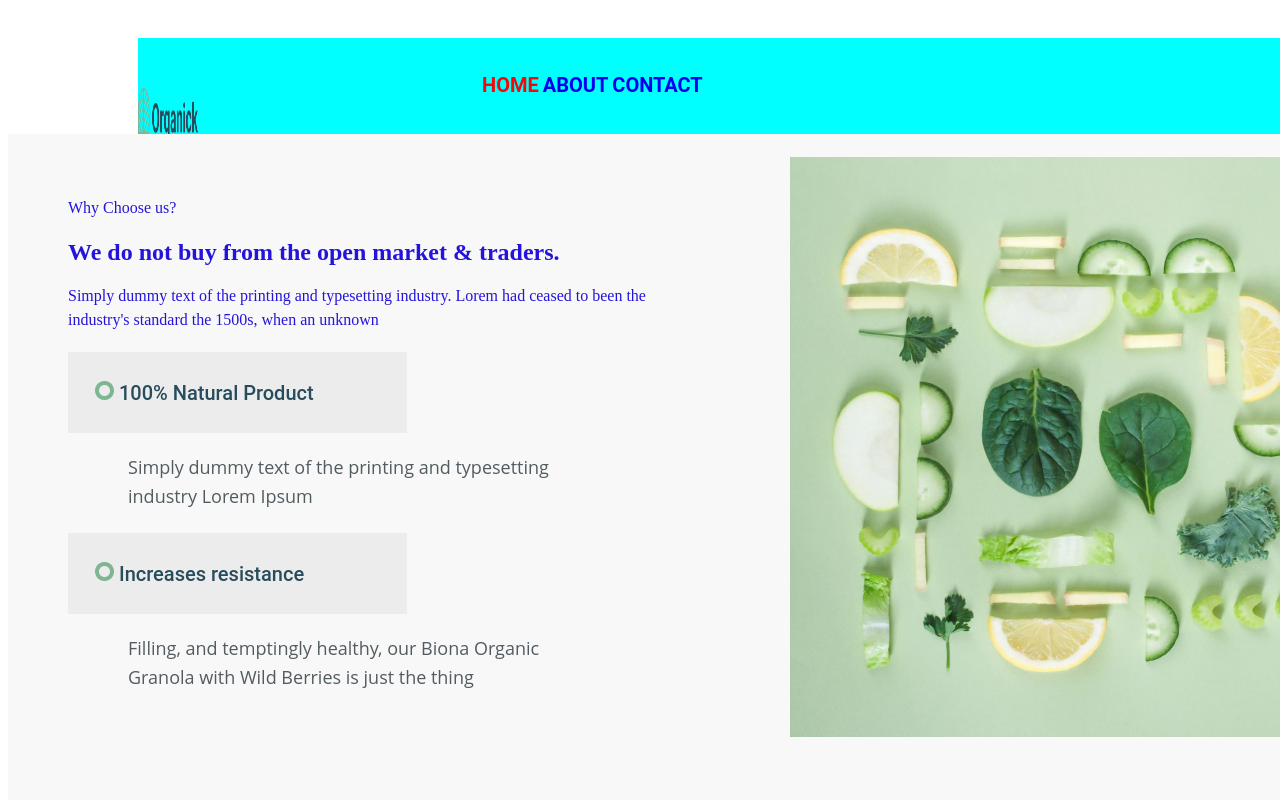
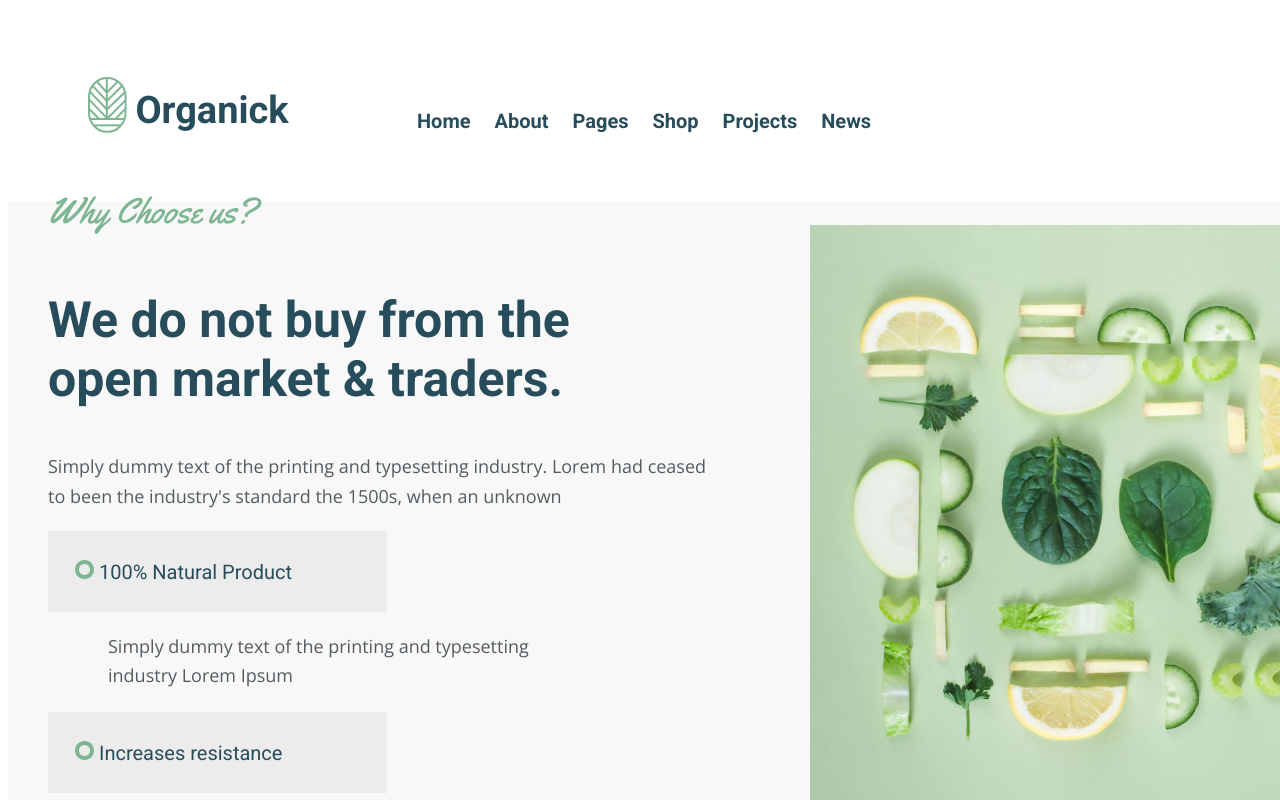
Before and after one commit to salosalo123/lesson-4, a plain HTML site: page index.html in a window 1280 px wide. Shown: the top 800 px of the page. Drawn offline with nearby package versions, Linux system fonts and the light colour scheme.

Commit message:
end the page

```diff
--- a/css/style.css
+++ b/css/style.css
@@ -1,48 +1,105 @@
 @import url("https://fonts.googleapis.com/css2?family=Inter&display=swap");
-
+@import url("https://fonts.googleapis.com/css2?family=Roboto:wght@400;700&display=swap");
+@import url("https://fonts.googleapis.com/css2?family=Yellowtail&display=swap");
+@import url("https://fonts.googleapis.com/css2?family=Open+Sans&display=swap");
 body {
-  width: 1440px;
-  height: 1530px;
+  width: 1920px;
+  height: 1420px;
   background-color: #ffffff;
 }
 .header {
-  width: 1180px;
-  height: 96px;
-  margin: 38px 130px 0px 130px;
-  background-color: aqua;
+  width: 100%;
+  max-width: 120rem;
+  padding: 69px 162px;
+  background-color: #ffffff;
 }
-.logo {
-  width: 180px;
-  height: 96px;
-  margin: 1px 300px 0 0;
-  vertical-align: top;
+
+.header-conteiner {
+  display: flex;
+  width: 100%;
+  max-width: 912.791px;
+  align-items: center;
+  gap: 150px;
 }
+
+.logo_box {
+  width: 37px;
+  height: 54;
+  color: #7eb693;
+  display: flex;
+  align-items: center;
+  justify-content: center;
+  border: 2px;
+  border-color: solid #7eb693;
+}
+
+.logo_name {
+  width: 154px;
+  height: 45px;
+  font-size: 38px;
+  margin-left: 8px;
+  margin-top: auto;
+  font-weight: 700;
+  font-size: 38px;
+  line-height: 44.5px;
+  color: #274c5b;
+  font-family: "Roboto", sans-serif;
+}
+
+/*  */
 nav,
 nav ul li {
   display: inline-block;
   vertical-align: middle;
 }
-
-nav {
-  width: 469px;
-  height: 26px;
-  margin-left: 220px;
-  padding-top: 20px;
+.home-button {
+  width: 564px;
+  height: 23px;
 }
 .nav {
-  font-family: "Inter";
-  width: 70px;
-  height: 24px;
+  color: #274c5b;
+  width: 564px;
+  height: 23px;
   font-size: 20px;
   font-weight: 700;
   line-height: 23.44px;
-  font-family: "Roboto";
+  font-family: "Roboto", sans-serif;
+  margin-left: 20px;
 }
 .main-section {
   width: 1920px;
   height: 1050px;
   background-color: #f9f8f8;
   display: inline-block;
+}
+.choose {
+  margin-top: 50px;
+  width: 208px;
+  height: 49px;
+  font-family: "Yellowtail", cursive;
+  font-weight: 400;
+  font-size: 36px;
+  line-height: 49px;
+  color: #7eb693;
+}
+h1 {
+  width: 524px;
+  height: 118px;
+  font-weight: 800;
+  font-size: 50px;
+  line-height: 58.5px;
+  color: #274c5b;
+  font-family: "Roboto", sans-serif;
+  margin-top: 55px;
+}
+.simply {
+  width: 671px;
+  height: 60px;
+  font-weight: 400;
+  font-size: 18px;
+  line-height: 30px;
+  color: #525c60;
+  font-family: "Open Sans", sans-serif;
 }
 .main-div {
   width: 1400px;
@@ -52,12 +109,7 @@ nav {
   display: inline-block;
   font-weight: 400;
   line-height: 24.2px;
-  color: #2414db;
   margin-left: 60px;
-}
-
-.active {
-  color: #f50808;
 }
 
 /* main section1 */
@@ -77,7 +129,7 @@ nav {
   height: 44px;
   font-size: 36px;
   line-height: 43.57px;
-  color: #17326e;
+
   margin-bottom: 24px;
 }
 .text-welcome {
@@ -85,19 +137,8 @@ nav {
   height: 48px;
   font-size: 20px;
   line-height: 24.2px;
-  color: #090346;
 }
 
-/* section cars 3 */
-.cars3 {
-  width: 1440px;
-  height: 439px;
-  background-color: #ebebf0;
-  padding: 121px 40px 121px 130px;
-}
-.carimg {
-  margin-right: 20px;
-}
 .persent {
   width: 339px;
   height: 81px;
@@ -139,7 +180,7 @@ nav {
   width: 1118px;
   height: 335px;
   gap: 30px;
-  margin-left: 320px;
+  margin-left: 150px;
   padding-left: 141px;
   display: flex;
   align-items: flex-start;
@@ -176,37 +217,3 @@ nav {
   text-align: center;
   color: #525c60;
 }
-/* section footer */
-
-.footer {
-  width: 1440px;
-  height: 161px;
-  background-color: #19126b;
-  display: inline-block;
-}
-.logos {
-  vertical-align: middle;
-  margin-left: 130px;
-}
-
-.logo {
-  margin: 50px 20px 51px 0px;
-  width: 60px;
-  height: 60px;
-}
-
-footer div {
-  vertical-align: middle;
-  display: inline-block;
-}
-
-.copyright {
-  font-family: "Inter";
-  font-weight: 400;
-  font-size: 16px;
-  line-height: 19.36px;
-  color: #fff;
-  font-size: 16px;
-  margin-left: 600px;
-  margin-right: 130px;
-}
--- a/index.html
+++ b/index.html
@@ -9,24 +9,39 @@
     <title>less.3</title>
   </head>
   <body>
-    <header>
-      <div class="header">
-        <a href="index.html">
-          <img class="logo" src="./image/logo.png" alt="Ford Logo" />
+    <header class="header roboto_ft">
+      <div class="header-conteiner">
+        <!--Organick Logo -->
+        <a href="../page/index.html">
+          <div class="logo_box">
+            <img src="../image/organick-logo.svg" alt="Organick Logo" />
+            <span class="logo_name">Organick</span>
+          </div>
         </a>
-        <nav class="home-button">
+        <div>
+         <nav class="home-button">
           <ul>
             <li>
-              <a class="nav active" href="index.html">HOME</a>
+              <a class="nav " href="index.html">Home</a>
             </li>
             <li>
-              <a class="nav" href="about.html">ABOUT</a>
+              <a class="nav" href="#">About</a>
             </li>
             <li>
-              <a class="nav" href="contact.html">CONTACT</a>
+              <a class="nav" href="#">Pages</a>
+            </li>
+            <li>
+              <a class="nav" href="#">Shop</a>
+            </li>
+            <li>
+              <a class="nav" href="#">Projects</a>
+            </li>
+            <li>
+              <a class="nav" href="#">News</a>
             </li>
           </ul>
         </nav>
+      </div>
       </div>
     </header>
     <main>
```
Also changed, not shown: image/Logo.png (deleted), image/circle-Icon.svg (added), image/organick-logo.svg (added).
